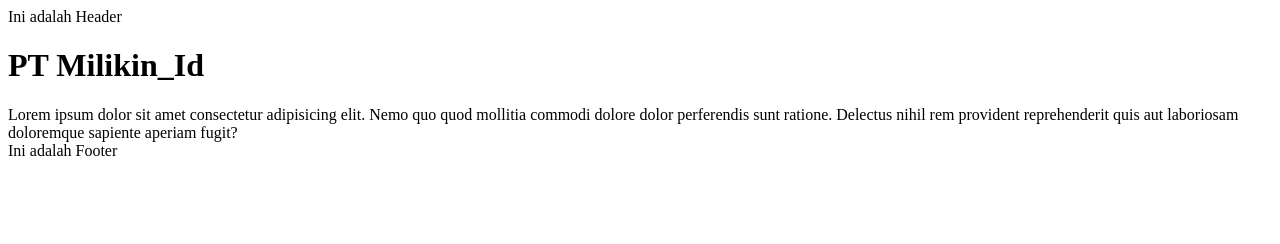
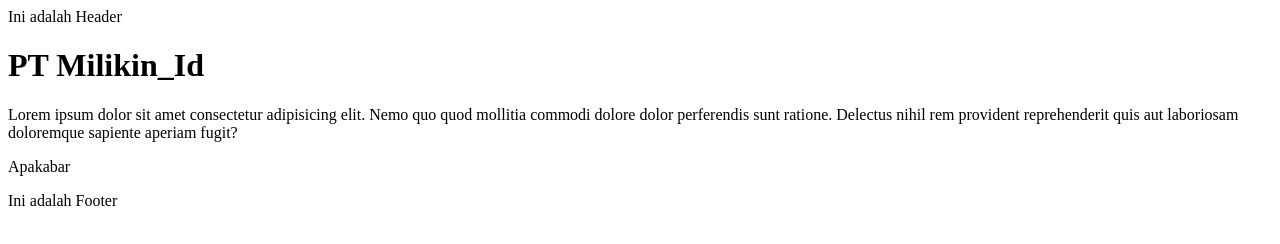
Before and after one commit to pranajag/CompanyProfile, a plain HTML site: page index.html in a window 1280 px wide. Drawn offline with Linux system fonts and the light colour scheme.

Commit message:
Membuat Paragraf

```diff
--- a/index.html
+++ b/index.html
@@ -17,6 +17,8 @@
       fugit?
     </div>
 
+    <p>Apakabar</p>
+
     <footer>Ini adalah Footer</footer>
   </body>
 </html>
```
